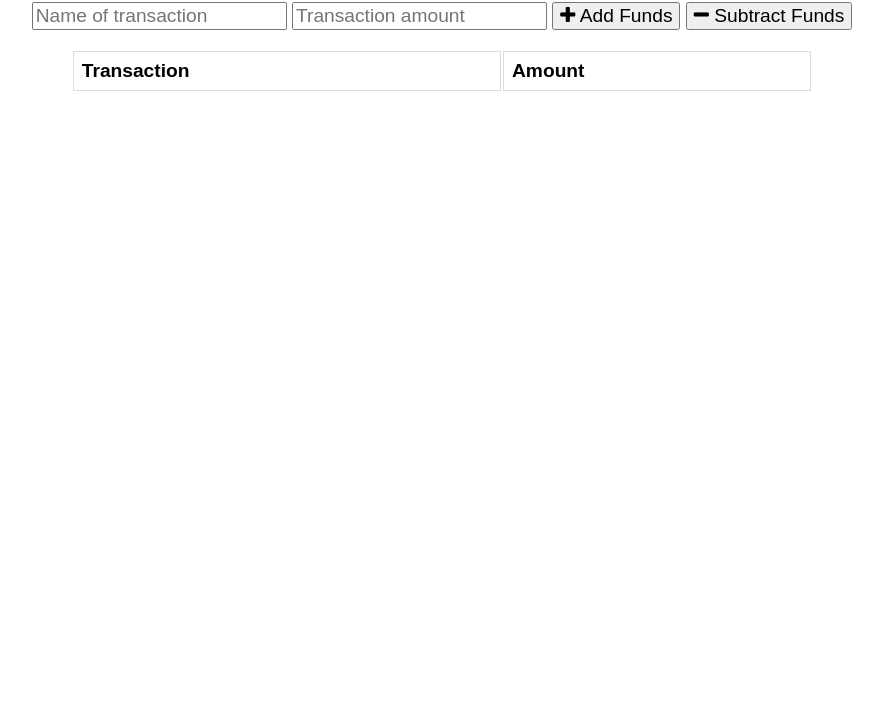
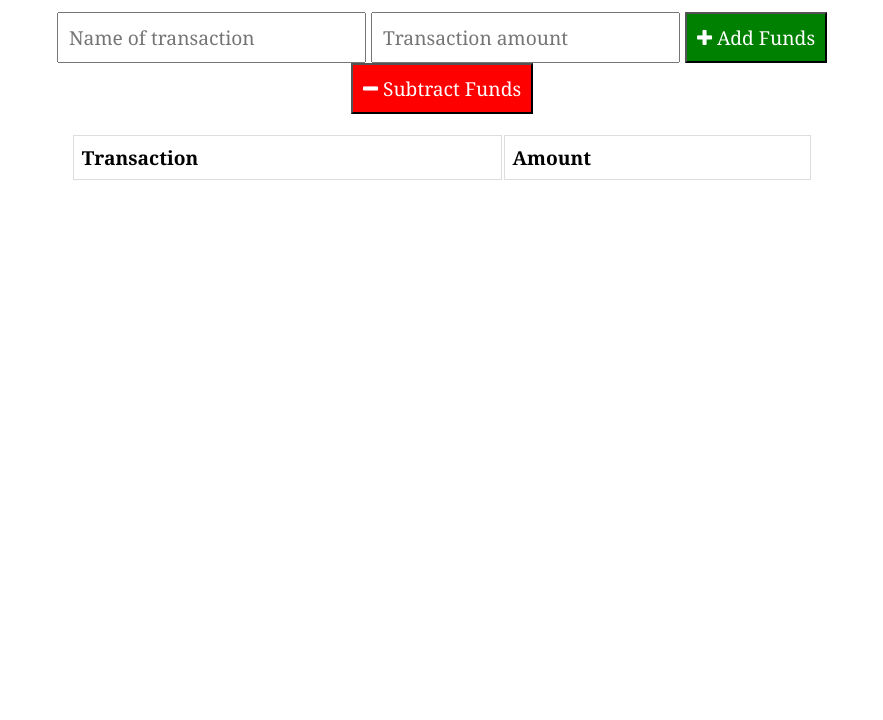
Before and after one commit to leonardmk1/Progressive-Budget, a website: page Develop/public/index.html in a window 1280 px wide. Shown: the part 80-800 px from the top of the page, without its empty margins (198-1081 px from the left). Drawn offline with nearby package versions, Linux system fonts and the light colour scheme; no server answers.

Commit message:
updating styling

```diff
--- a/Develop/public/assets/css/styles.css
+++ b/Develop/public/assets/css/styles.css
@@ -1,11 +1,12 @@
 body {
   font-size: 120%;
-  font-family: Arial;
+  font-family: Cambria, Cochin, Georgia, Times, 'Times New Roman', serif;
 }
 
 button, input {
   font-size: 100%;
-  font-family: Arial;
+  font-family: Cambria, Cochin, Georgia, Times, 'Times New Roman', serif;
+  padding: 10px;
 }
 
 table {
@@ -49,3 +50,16 @@ tr:nth-child(even) {
   width: 90%;
   margin: 0 auto;
 }
+
+.button-plus{
+  background-color: green;
+  box-shadow: black;
+  color: white;
+  padding: 10px;
+}
+.button-minus{
+  background-color: red;
+  box-shadow: black;
+  color: white;
+  padding: 10px;
+}
--- a/Develop/public/index.html
+++ b/Develop/public/index.html
@@ -21,8 +21,8 @@
     <div class="form">
       <input type="text" id="t-name" placeholder="Name of transaction" />
       <input type="number" min="0" id="t-amount" placeholder="Transaction amount" />
-      <button id="add-btn"><i class="fa fa-plus buttons"></i> Add Funds</button>
-      <button id="sub-btn"><i class="fa fa-minus"></i> Subtract Funds</button>
+      <button class="button-plus" id="add-btn"><i class="fa fa-plus buttons"></i> Add Funds</button>
+      <button class="button-minus" id="sub-btn"><i class="fa fa-minus"></i> Subtract Funds</button>
       <p class="error"></p>
     </div>
 
@@ -41,7 +41,7 @@
     <canvas id="myChart"></canvas>
   </div>
 
-  <!-- <script src="https://cdn.jsdelivr.net/npm/chart.js@2.8.0"></script> -->
+  <script src="https://cdn.jsdelivr.net/npm/chart.js@2.8.0"></script>
   <script src="/assets/js/index.js"></script>
   <script>
     if ("serviceWorker" in navigator) {
```
Also changed, not shown: Develop/public/icons/icon-192x192.png (renamed from Develop/public/assets/icons/icon-192x192.png), Develop/public/icons/icon-512x512.png (renamed from Develop/public/assets/icons/icon-512x512.png), Develop/public/manifest.webmanifest.
